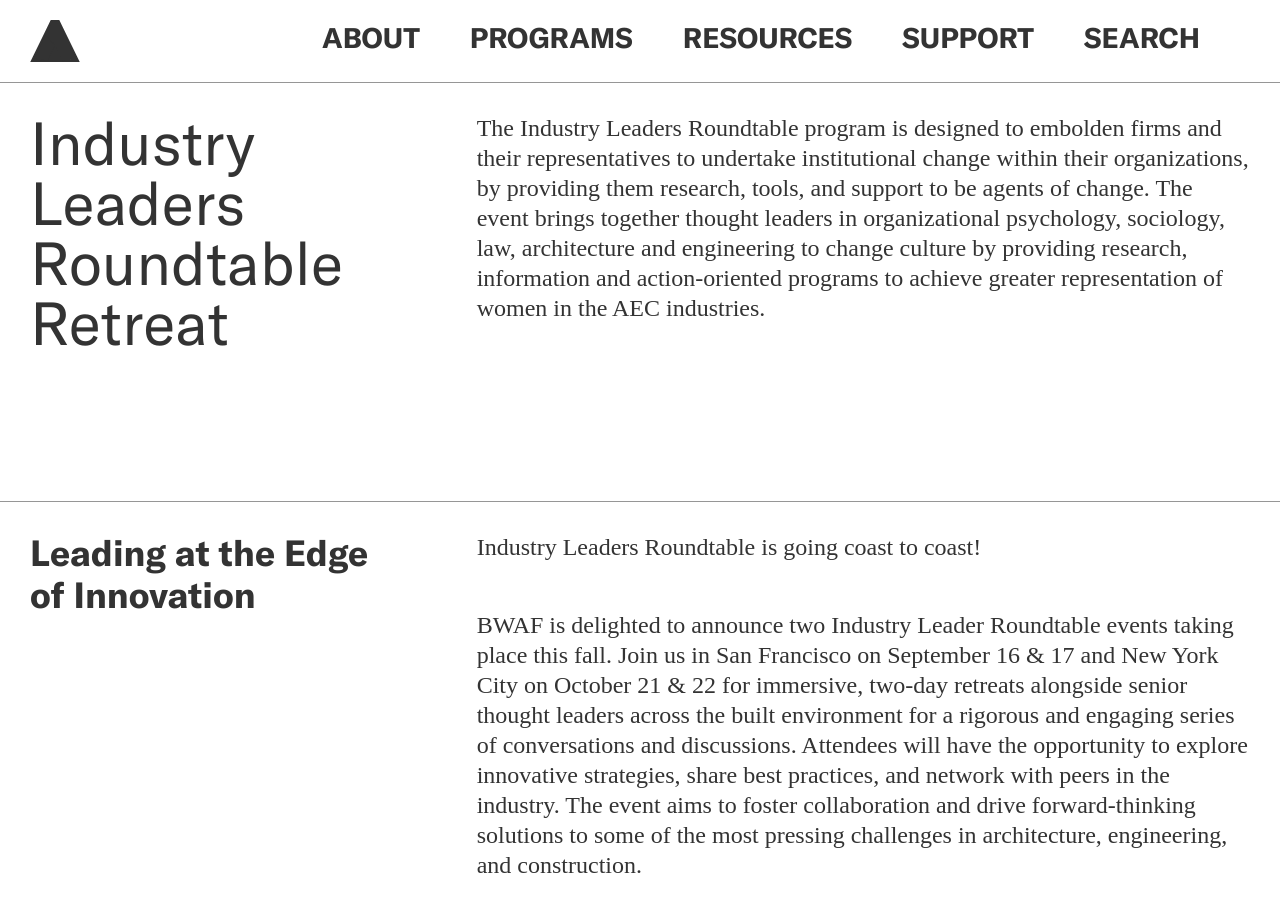
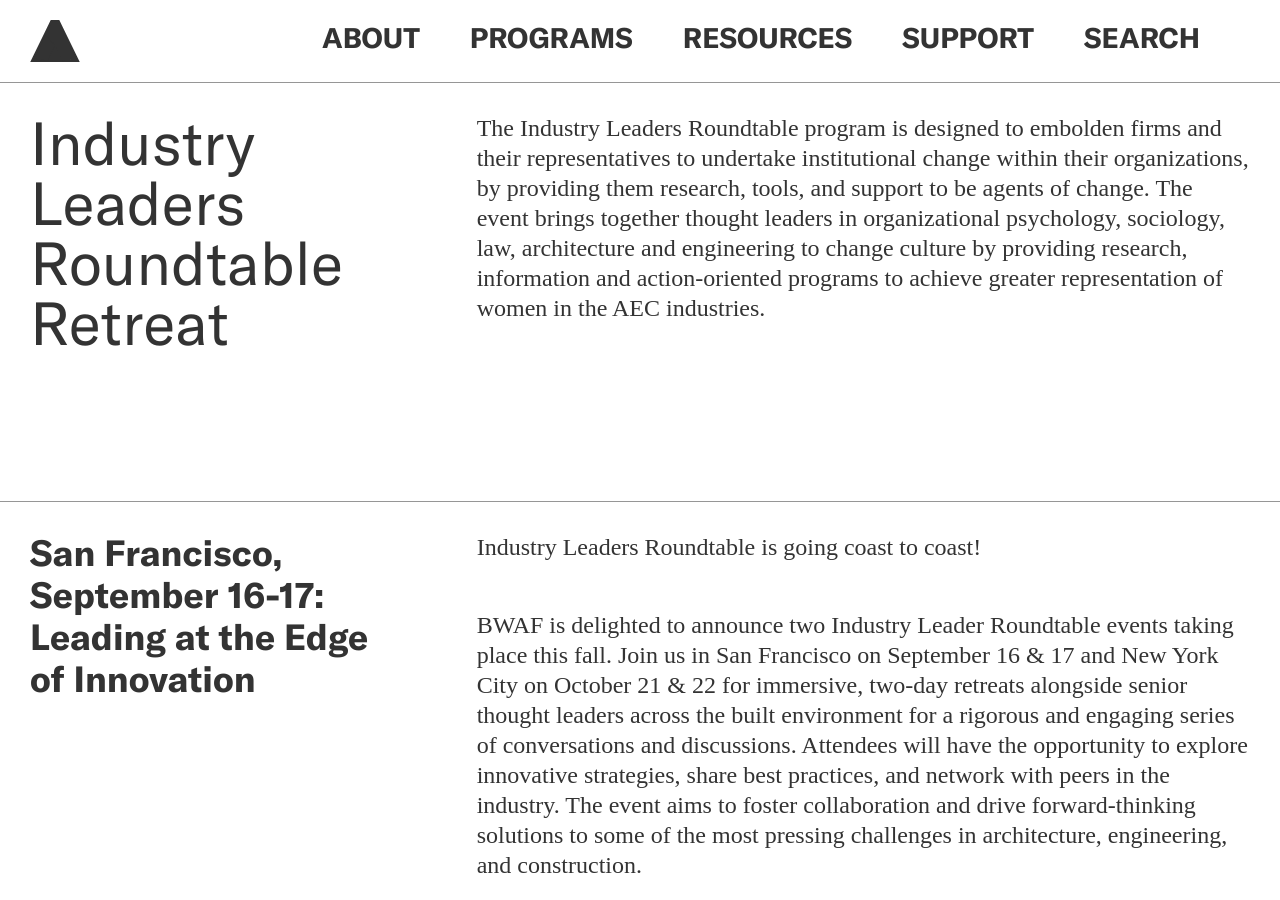
Before and after one commit to jengalas/bwaf-bbw, a Jekyll site: the page built from _programs/industry-leaders-roundtable-retreat.md, in a window 1280 px wide and 900 px high. Built offline with Jekyll 4.4.1, drawn with Linux system fonts in a browser that asks for light colours; nearby versions of some CDN libraries; some web fonts are replaced.

Commit message:
Updated 1 file via CloudCannon.

```diff
--- a/_programs/industry-leaders-roundtable-retreat.md
+++ b/_programs/industry-leaders-roundtable-retreat.md
@@ -33,7 +33,7 @@ page_blocks:
     include_left-hand_column_text_: true
     lefthand_text:
       header_type: Medium Header
-      text: Leading at the Edge of Innovation
+      text: 'San Francisco, September 16-17: Leading at the Edge of Innovation'
       download: ''
       link_url:
       link_text:
```
